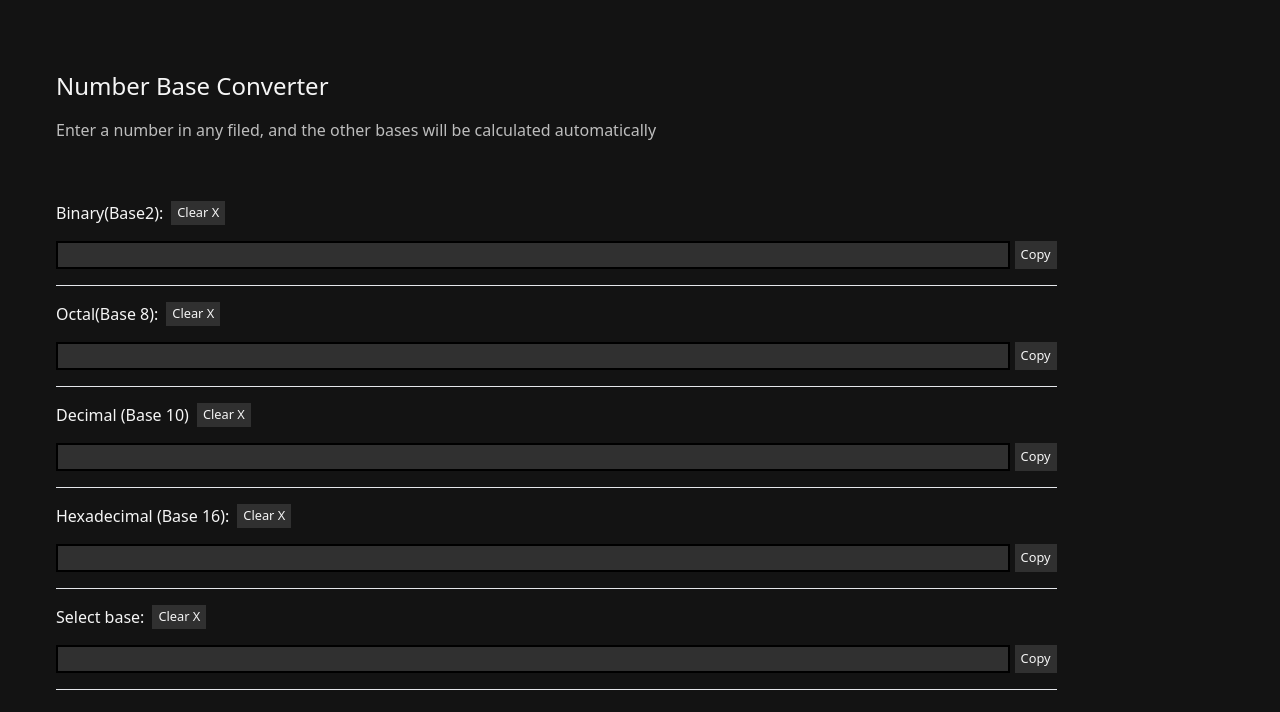
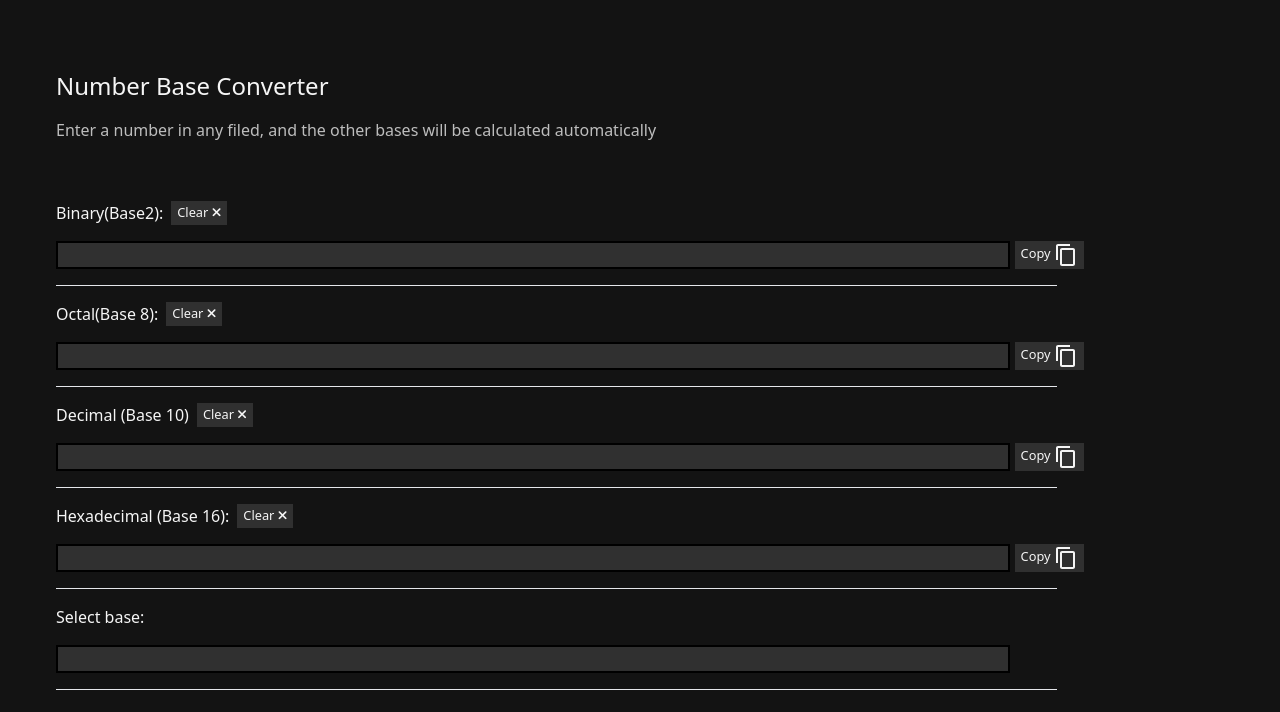
Before and after one commit to GitHub-Campus-Experts-Unilag/DevzenFrontend, a React (Vite) app: page / in a window 1280 px wide. Shown: the top 712 px of the page. Built offline with nearby package versions, Linux system fonts and the light colour scheme.

Commit message:
Implement clear and copy buttons

```diff
--- a/package.json
+++ b/package.json
@@ -10,6 +10,11 @@
     "preview": "vite preview"
   },
   "dependencies": {
+    "@emotion/react": "^11.13.3",
+    "@emotion/styled": "^11.13.0",
+    "@fortawesome/fontawesome-free": "^6.6.0",
+    "@mui/icons-material": "^6.1.3",
+    "@mui/material": "^6.1.3",
     "react": "^18.3.1",
     "react-dom": "^18.3.1",
     "react-router-dom": "^6.26.2"
--- a/src/components/converters/ClearButton.tsx
+++ b/src/components/converters/ClearButton.tsx
@@ -1,7 +1,13 @@
+import '@fortawesome/fontawesome-free/css/all.min.css';
 
-function ClearButton(){
+function ClearButton({ clear }: { clear: () => void }){
+
     return(
-        <button className="clear-btn">Clear X</button>
+
+        <button  className='clear-btn' onClick = {() => clear()}>
+            Clear <i className="fas fa-times"></i>
+
+        </button>
     )
 }
 
--- a/src/components/converters/CopyButton.tsx
+++ b/src/components/converters/CopyButton.tsx
@@ -1,8 +1,21 @@
+import ContentCopyIcon from '@mui/icons-material/ContentCopy';
 
 
-function CopyButton() {
+function CopyButton({value}: {value: string}) {
+    const copyToClipboard = () => {
+        if(value){
+            navigator.clipboard.writeText(value).then(()=>{
+                alert("Copied to clipboard: " + value)
+            })
+            .catch(err => {
+                console.log("Failed to copy: ", err)
+            })
+        }
+    }
     return(
-        <button className="copy-btn">Copy</button>
+        <button className="copy-btn" onClick={() => copyToClipboard()}>
+            Copy <ContentCopyIcon/>
+        </button>
     )
 }
 
--- a/src/components/converters/NumberBaseConverter.tsx
+++ b/src/components/converters/NumberBaseConverter.tsx
@@ -10,6 +10,25 @@ function NumberBaseConverter() {
   const [octal, setOctal] = useState("");
   const [decimal, setDecimal] = useState("");
   const [hexadecimal, setHexadecimal] = useState("");
+
+  //Clear all inputs
+  const clearBinary = () => {
+    setBinary("")
+  }
+
+  const clearOctal = () => {
+    setOctal("")
+  }
+
+  const clearDecimal = () => {
+    setDecimal("")
+  }
+
+  const clearHex = () => {
+    setHexadecimal("")
+  }
+
+
 
   const handleBinaryChange = (e: React.ChangeEvent<HTMLInputElement>) => {
     const binaryInput = e.target.value;
@@ -85,11 +104,11 @@ function NumberBaseConverter() {
         <div className="base-specific-section">
           <div className="each-base-conversion-heading">
             <label htmlFor="">Binary(Base2): </label>
-            <ClearButton />
+            <ClearButton clear={clearBinary}/>
           </div>
           <div className="input-and-copy">
             <input type="text" onChange={handleBinaryChange} value={binary} />
-            <CopyButton />
+            <CopyButton  value ={binary}/>
           </div>
         </div>
         <hr />
@@ -97,11 +116,11 @@ function NumberBaseConverter() {
         <div className="base-specific-section">
           <div className="each-base-conversion-heading">
             <label htmlFor="">Octal(Base 8): </label>
-            <ClearButton />
+            <ClearButton  clear ={clearOctal}/>
           </div>
           <div className="input-and-copy">
             <input type="text" onChange={handleOctalChange} value={octal} />
-            <CopyButton />
+            <CopyButton value={octal}/>
           </div>
         </div>
         <hr />
@@ -109,11 +128,11 @@ function NumberBaseConverter() {
         <div className="base-specific-section">
           <div className="each-base-conversion-heading">
             <label htmlFor="">Decimal (Base 10)</label>
-            <ClearButton />
+            <ClearButton clear={clearDecimal}/>
           </div>
           <div className="input-and-copy">
             <input type="text" onChange={handleDecimalChange} value={decimal} />
-            <CopyButton />
+            <CopyButton value={decimal}/>
           </div>
         </div>
         <hr />
@@ -121,7 +140,7 @@ function NumberBaseConverter() {
         <div className="base-specific-section">
           <div className="each-base-conversion-heading">
             <label htmlFor="">Hexadecimal (Base 16): </label>
-            <ClearButton />
+            <ClearButton clear={clearHex} />
           </div>
           <div className="input-and-copy">
             <input
@@ -129,7 +148,7 @@ function NumberBaseConverter() {
               onChange={handleHexadecimalChange}
               value={hexadecimal}
             />
-            <CopyButton />
+            <CopyButton value={hexadecimal}/>
           </div>
         </div>
         <hr />
@@ -137,11 +156,11 @@ function NumberBaseConverter() {
         <div className="base-specific-section">
           <div className="each-base-conversion-heading">
             <label htmlFor="">Select base: </label>
-            <ClearButton />
+
           </div>
           <div className="input-and-copy">
             <input type="" />
-            <CopyButton />
+
           </div>
         </div>
         <hr />
```
Also changed, not shown: 1 other file (tests, documents, lock files or other folders).
